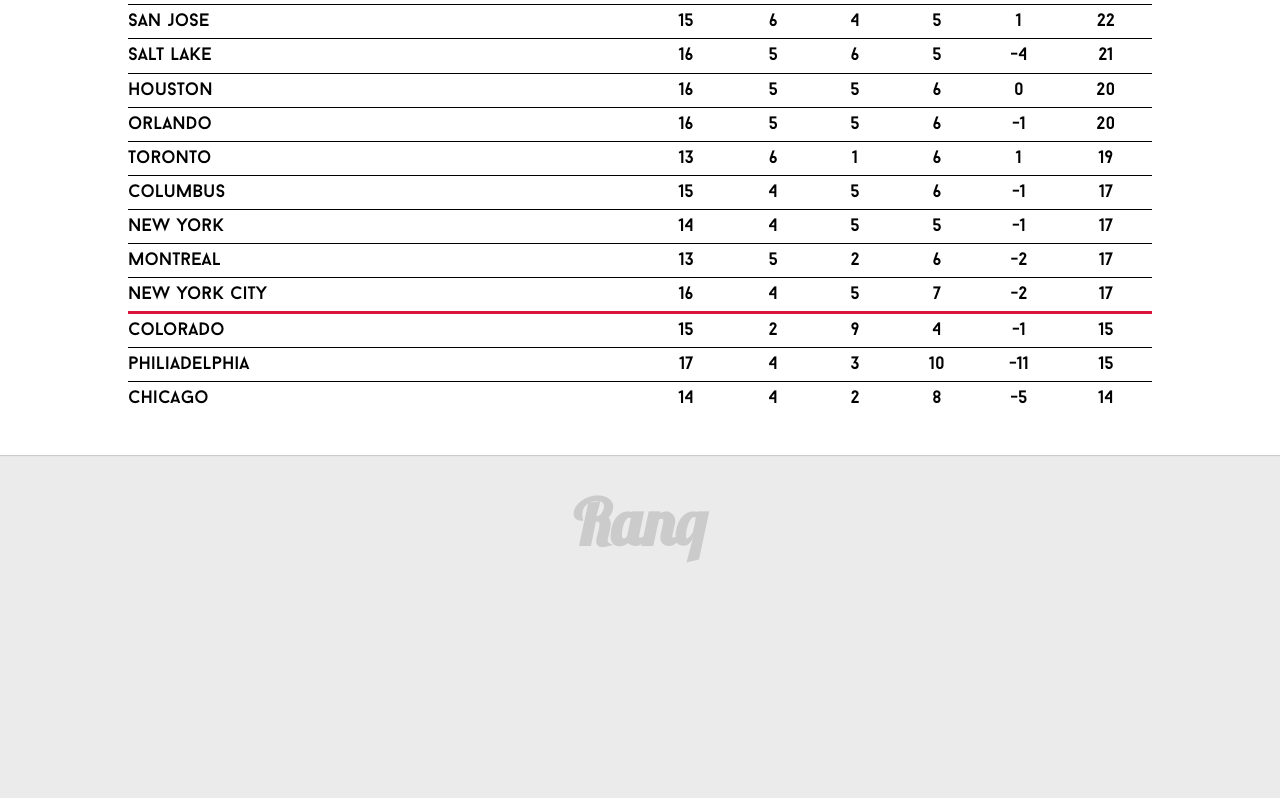
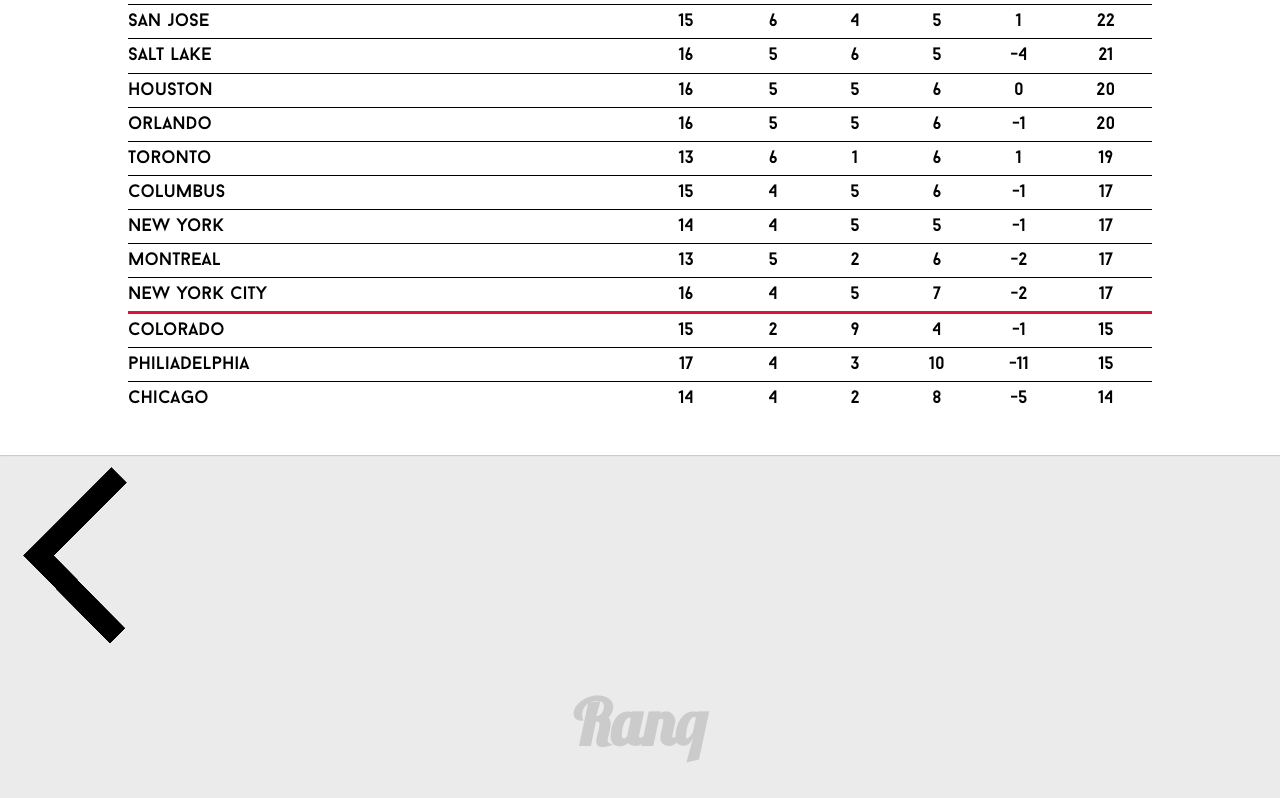
Before and after one commit to CaptainXD/captainxdold.github.io, a plain HTML site: page index.html in a window 1280 px wide. Shown: the part 345-1143 px from the top of the page. Before the commit the page ends 943 px from the top, so only its background shows below. Drawn offline with nearby package versions, Linux system fonts and the light colour scheme.

Commit message:
Added navbar html framework

```diff
--- a/index.html
+++ b/index.html
@@ -31,6 +31,10 @@
                 </tr>
             </table>
         </div>
+        <div id="navbar">
+            <a href="javascript:void(0)"><img src="/img/back.png" /></a>
+            <h2></h2>
+        </div>
         <div id="twitter">
 
         </div>
```
